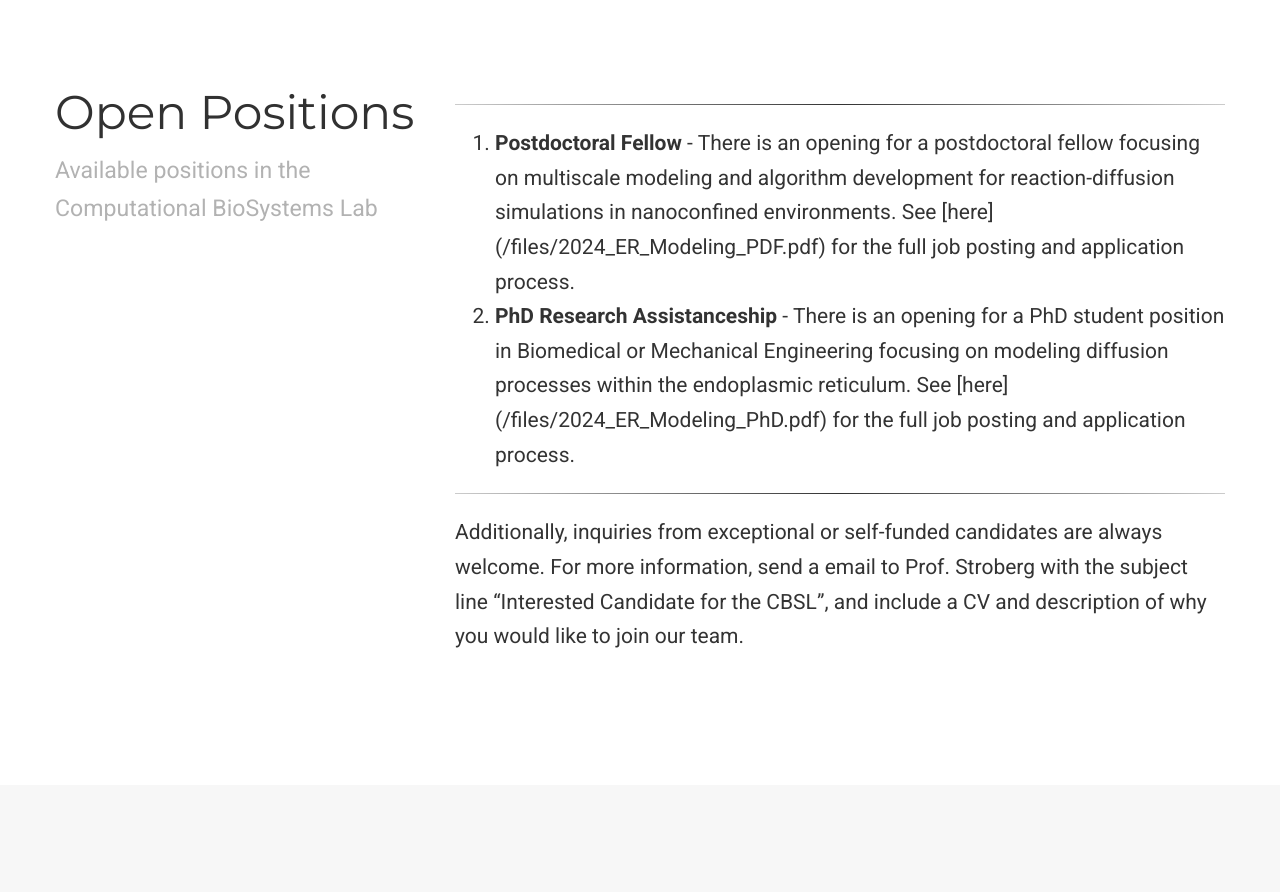
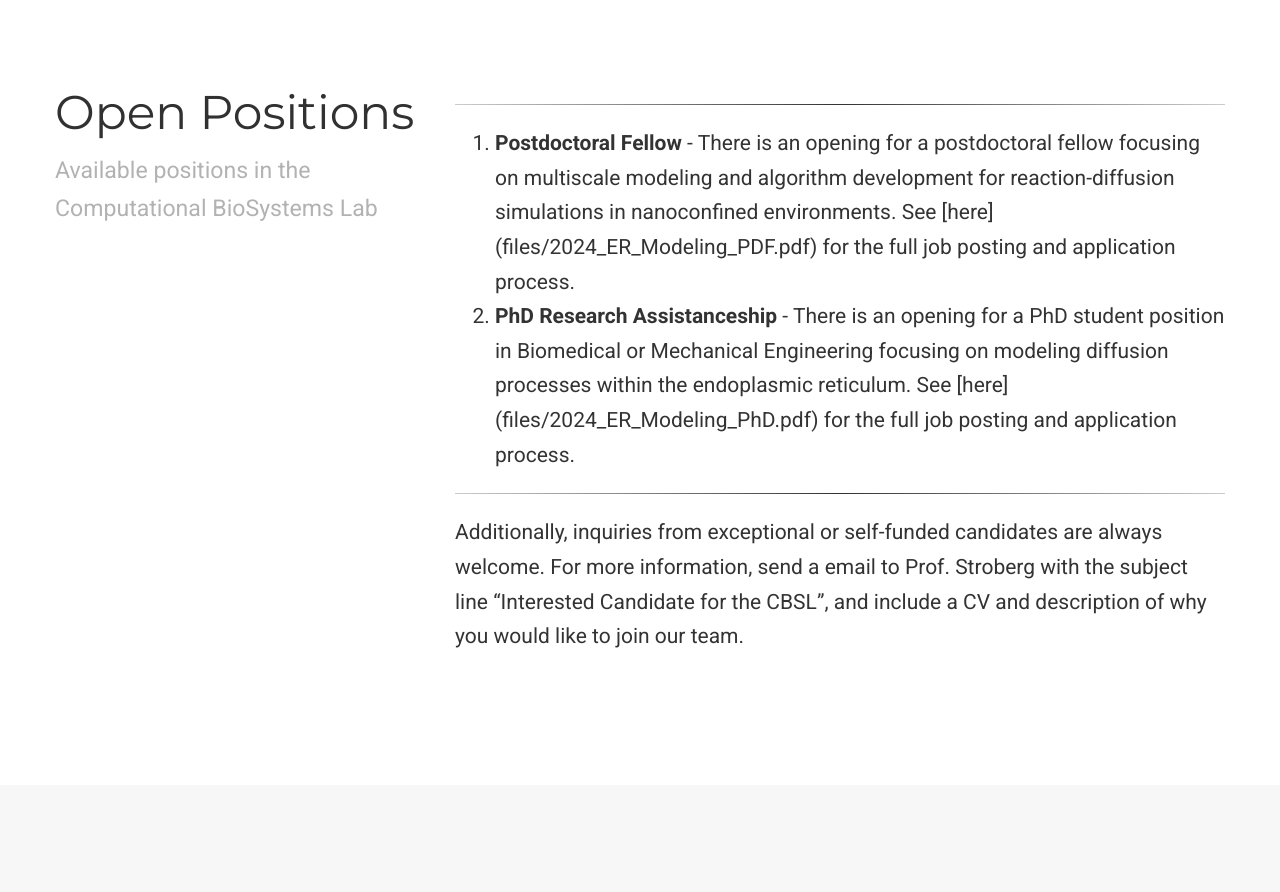
Before and after one commit to stroberg-lab/stroberg-lab.github.io, a plain HTML site: page index.html in a window 1280 px wide. Shown: the part 4860-5752 px from the top of the page. Drawn offline with nearby package versions, Linux system fonts and the light colour scheme; some packages are replaced by stand-ins of ours; some icons are missing.

Commit message:
website update

```diff
--- a/index.html
+++ b/index.html
@@ -2433,8 +2433,8 @@
 
   <hr>
 <ol>
-  <li><b>Postdoctoral Fellow</b> - There is an opening for a postdoctoral fellow focusing on multiscale modeling and algorithm development for reaction-diffusion simulations in nanoconfined environments. See [here](/files/2024_ER_Modeling_PDF.pdf) for the full job posting and application process.</li>
-  <li><b>PhD Research Assistanceship</b> - There is an opening for a PhD student position in Biomedical or Mechanical Engineering focusing on modeling diffusion processes within the endoplasmic reticulum. See [here](/files/2024_ER_Modeling_PhD.pdf) for the full job posting and application process.</li>
+  <li><b>Postdoctoral Fellow</b> - There is an opening for a postdoctoral fellow focusing on multiscale modeling and algorithm development for reaction-diffusion simulations in nanoconfined environments. See [here](files/2024_ER_Modeling_PDF.pdf) for the full job posting and application process.</li>
+  <li><b>PhD Research Assistanceship</b> - There is an opening for a PhD student position in Biomedical or Mechanical Engineering focusing on modeling diffusion processes within the endoplasmic reticulum. See [here](files/2024_ER_Modeling_PhD.pdf) for the full job posting and application process.</li>
 </ol>
 <hr>
 <p>Additionally, inquiries from exceptional or self-funded candidates are always welcome. For more information, send a email to Prof. Stroberg with the subject line <q>Interested Candidate for the CBSL</q>, and include a CV and description of why you would like to join our team.</p>
```
